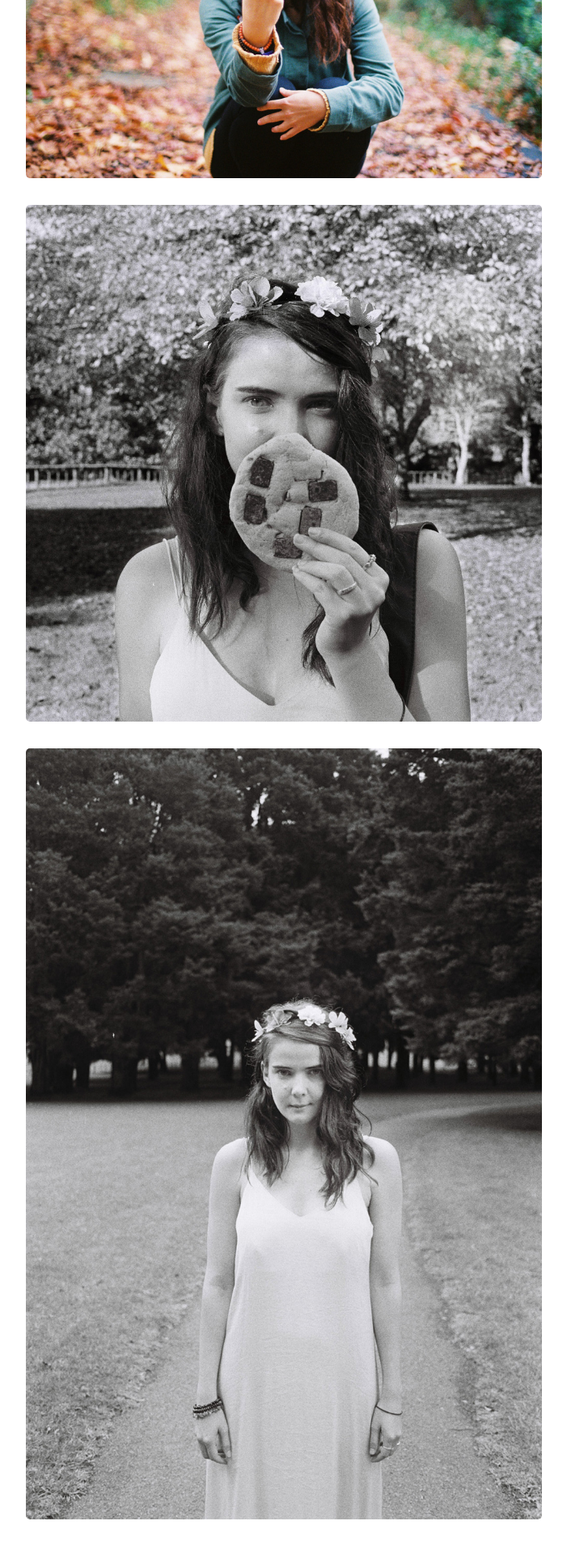
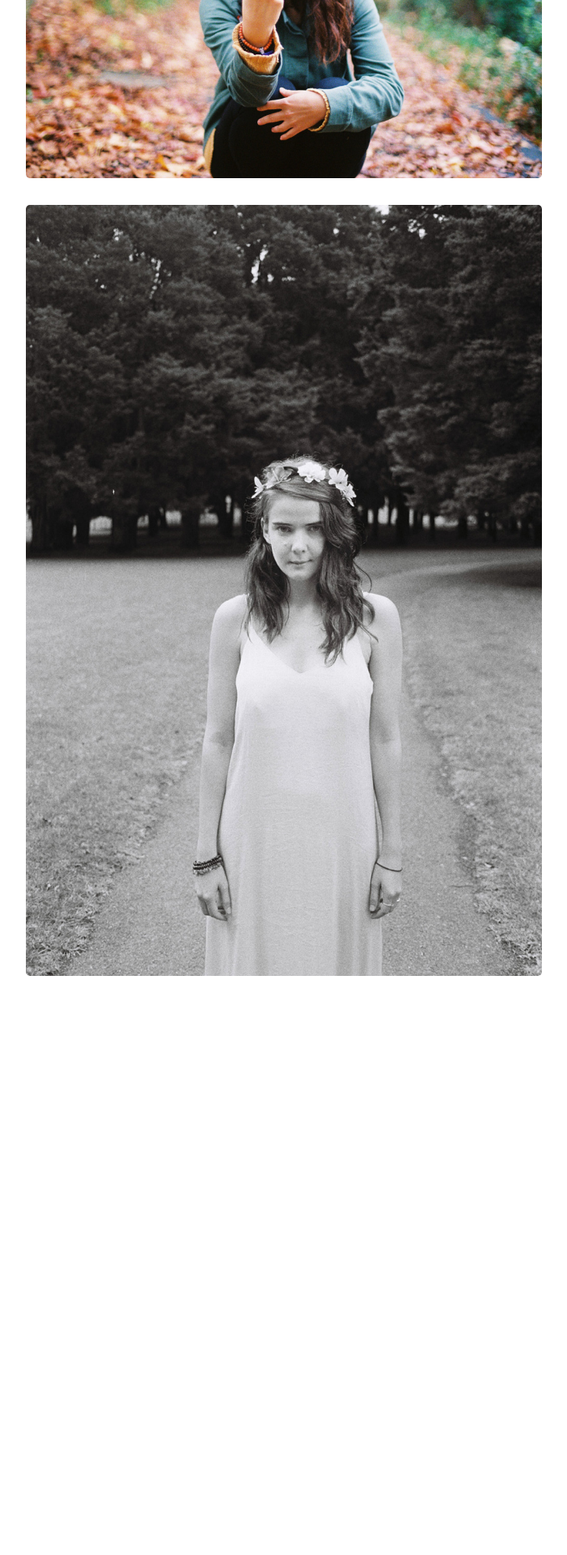
Before and after one commit to foopod/blog-2.0, a Jekyll site: the page built from photos.html, in a window 1280 px wide. Shown: the part 2173-4093 px from the top of the page at 81% size, without its empty margins (289-990 px from the left). Built offline with Jekyll 4.4.1, drawn with Linux system fonts in a browser that asks for light colours; nearby versions of some CDN libraries; after the commit the page ends 3422 px from its top, so only the background shows below that.

Commit message:
Update photos.html

```diff
--- a/photos.html
+++ b/photos.html
@@ -16,10 +16,10 @@ description: I am learning about 35mm film photography, here are some photos I h
 <a href="/public/images/photos/athena.jpeg"/><img src="/public/images/photos/athena.jpg" /></a>
 <br>
 
-<a href="/public/images/photos/cookie.jpeg"/><img src="/public/images/photos/cookie.jpg" /></a>
-<br>
 
 
 
 
-<a href="/public/images/photos/crown.jpeg"/><img src="/public/images/photos/crown.jpg" /></a>
+
+
+<a href="/public/images/photos/crown.jpeg"/><img src="/public/images/photos/crown.jpg" /> </a>
```
